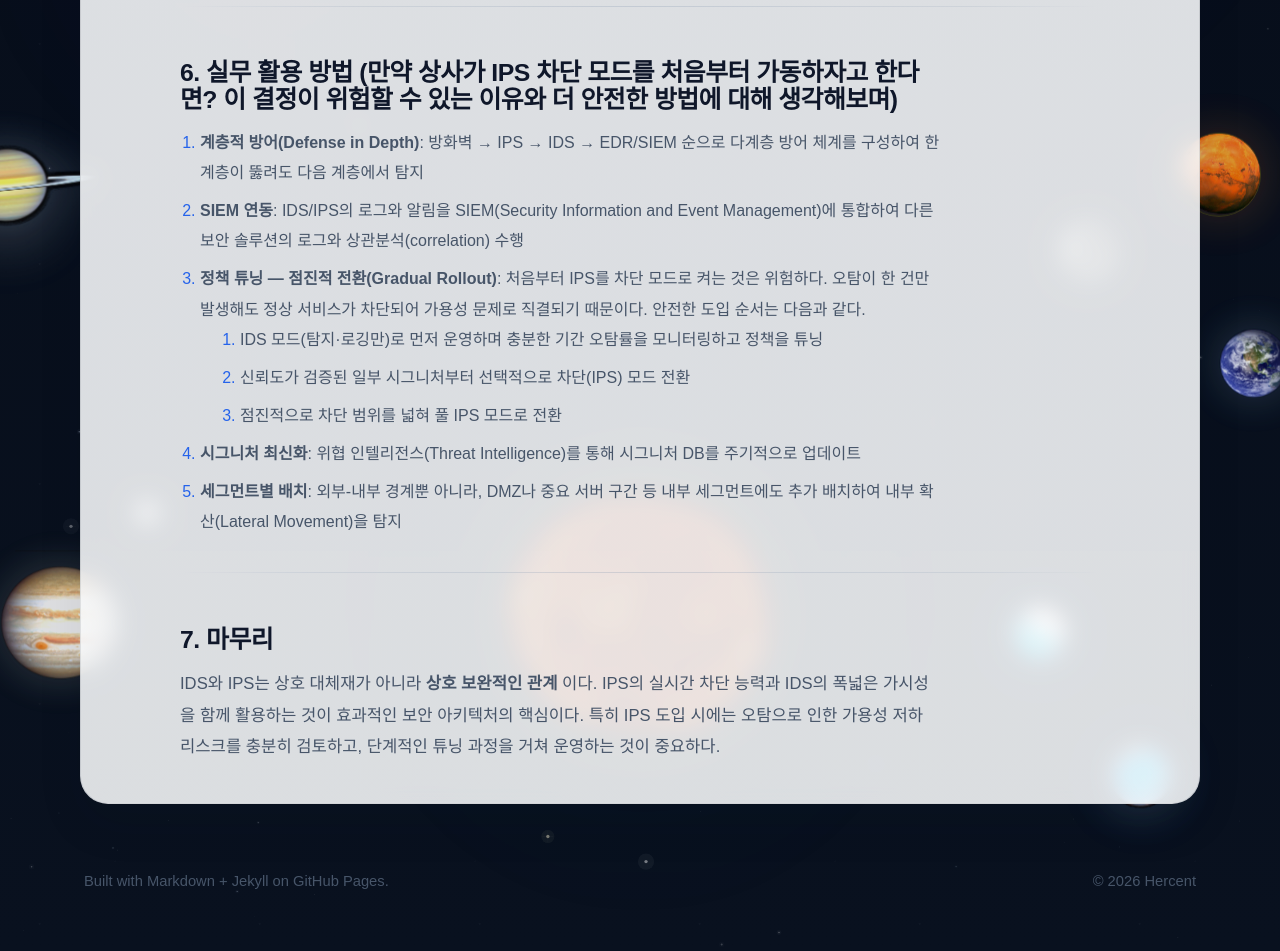
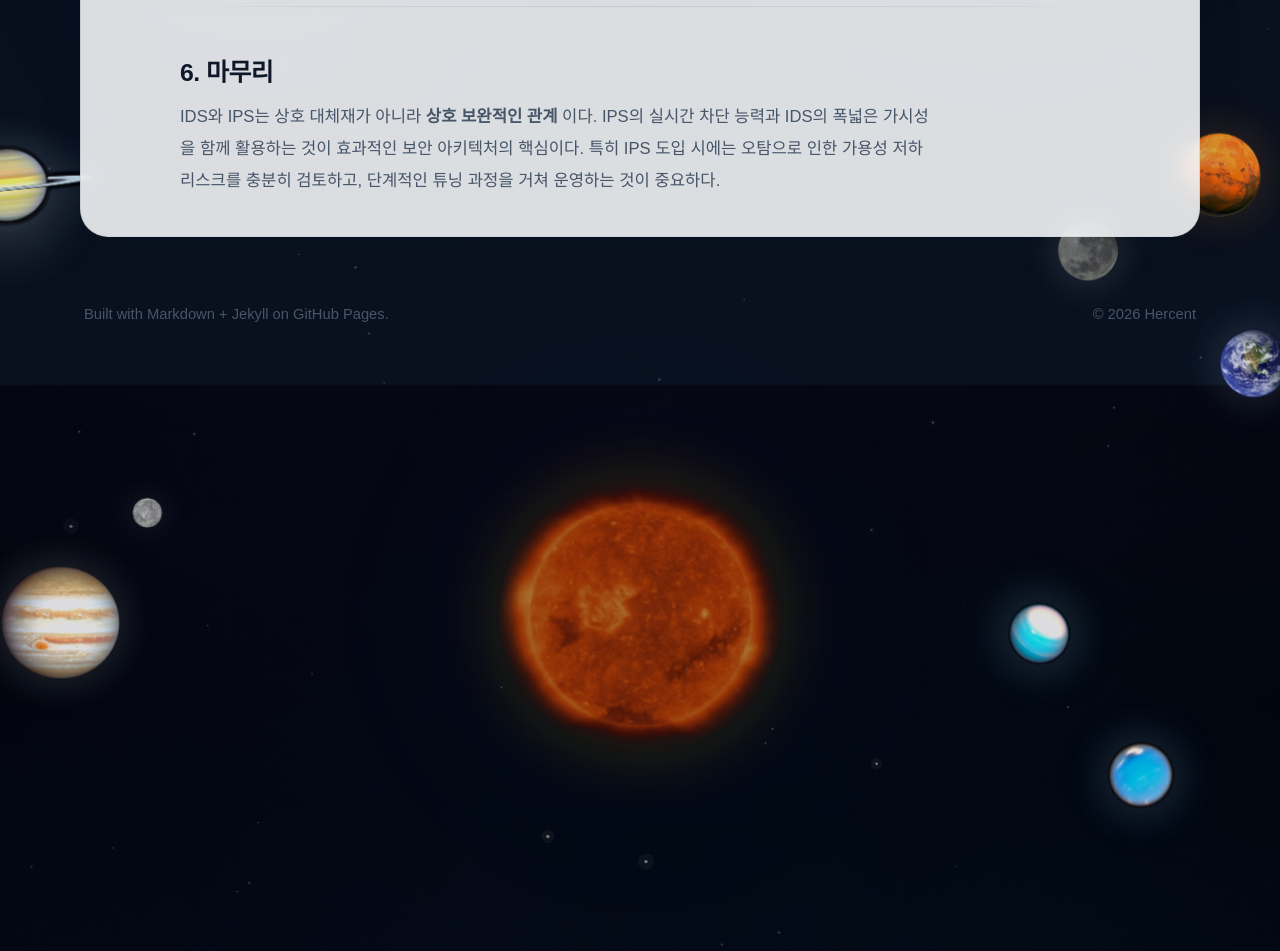
Before and after one commit to katarinabluu-gosegulover/Hercent.github.io, a Jekyll site: the page built from _posts/2026-06-21-IDS-and-IPS.md, in a window 1280 px wide and 1400 px high, scrolled down 4395 px. Shown: the part 449-1400 px from the top of the window. Built offline with Jekyll 4.4.1, drawn with Linux system fonts in a browser that asks for light colours; some web fonts are replaced.

Commit message:
Update 2026-06-21-IDS-and-IPS.md

```diff
--- a/_posts/2026-06-21-IDS-and-IPS.md
+++ b/_posts/2026-06-21-IDS-and-IPS.md
@@ -134,19 +134,6 @@ IPS는 인라인 장비이기 때문에, 장비 자체가 다운되거나 과부
 
 ---
 
-## 6. 실무 활용 방법 (만약 상사가 IPS 차단 모드를 처음부터 가동하자고 한다면? 이 결정이 위험할 수 있는 이유와 더 안전한 방법에 대해 생각해보며)
-
-1. **계층적 방어(Defense in Depth)**: 방화벽 → IPS → IDS → EDR/SIEM 순으로 다계층 방어 체계를 구성하여 한 계층이 뚫려도 다음 계층에서 탐지
-2. **SIEM 연동**: IDS/IPS의 로그와 알림을 SIEM(Security Information and Event Management)에 통합하여 다른 보안 솔루션의 로그와 상관분석(correlation) 수행
-3. **정책 튜닝 — 점진적 전환(Gradual Rollout)**: 처음부터 IPS를 차단 모드로 켜는 것은 위험하다. 오탐이 한 건만 발생해도 정상 서비스가 차단되어 가용성 문제로 직결되기 때문이다. 안전한 도입 순서는 다음과 같다.
-   1. IDS 모드(탐지·로깅만)로 먼저 운영하며 충분한 기간 오탐률을 모니터링하고 정책을 튜닝
-   2. 신뢰도가 검증된 일부 시그니처부터 선택적으로 차단(IPS) 모드 전환
-   3. 점진적으로 차단 범위를 넓혀 풀 IPS 모드로 전환
-4. **시그니처 최신화**: 위협 인텔리전스(Threat Intelligence)를 통해 시그니처 DB를 주기적으로 업데이트
-5. **세그먼트별 배치**: 외부-내부 경계뿐 아니라, DMZ나 중요 서버 구간 등 내부 세그먼트에도 추가 배치하여 내부 확산(Lateral Movement)을 탐지
-
----
-
-## 7. 마무리
+## 6. 마무리
 
 IDS와 IPS는 상호 대체재가 아니라 **상호 보완적인 관계** 이다. IPS의 실시간 차단 능력과 IDS의 폭넓은 가시성을 함께 활용하는 것이 효과적인 보안 아키텍처의 핵심이다. 특히 IPS 도입 시에는 오탐으로 인한 가용성 저하 리스크를 충분히 검토하고, 단계적인 튜닝 과정을 거쳐 운영하는 것이 중요하다.
```
